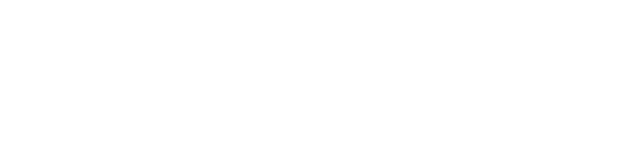
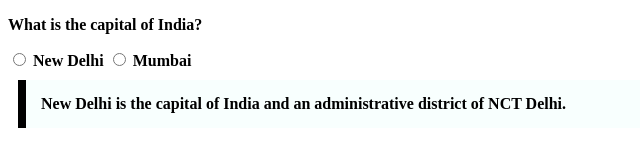
Before and after one commit to acciojob/trivia-HansaVermaGithub, a website: page main.html in a window 1280 px wide. Shown: the whole page, without its empty margins (0-640 px from the left). Drawn offline with Linux system fonts and the light colour scheme.

Commit message:
created a submission

```diff
--- a/main.html
+++ b/main.html
@@ -8,6 +8,12 @@
 
 <body>
 	<!-- the entire body must be written by student -->
+	<p><b>What is the capital of India?</b></p>
+	<input type = "radio" id="option1" >
+	<label for ="option1"><b>New Delhi</b></label>
+	<input type = "radio" id="option1" >
+	<label for ="option1"><b>Mumbai</b></label>
+	<blockquote style="max-width:600px; margin:10px; Padding:15px; border-left:8px solid; background-color:#f8fffe; font-weight:bold"><b>New Delhi is the capital of India and an administrative district of NCT Delhi.</b></blockquote>
     <script type="text/javascript" src="./script.js">
 </script>
 
```
